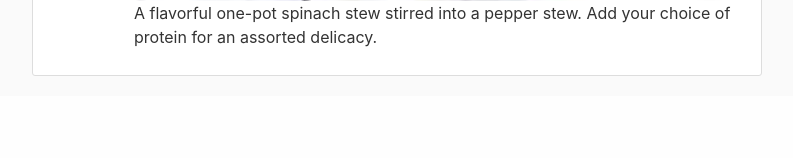
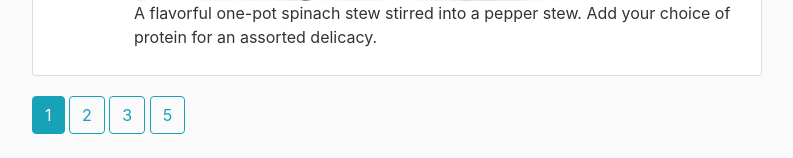
Before and after one commit to paschalugwu/Ambrosial, a Flask app: page / in a window 1280 px wide. Shown: the part 2024-2182 px from the top of the page, without its empty margins (53-846 px from the left). Before the commit the page ends 2100 px from the top, so only its background shows below. Run offline with Flask 3, Linux system fonts and the light colour scheme; data comes from the database, SQL or seed files in the repository; some libraries are stand-ins or nearby versions.

Commit message:
feat(templates): Update home.html for pagination
Modified home.html to accommodate pagination of posts.
Adjusted the rendering of posts to display them in batches with navigation links for easy browsing.
Ensured seamless integration with the updated routes for pagination.

```diff
--- a/09-Pagination/flask_ambrosial/templates/home.html
+++ b/09-Pagination/flask_ambrosial/templates/home.html
@@ -1,11 +1,11 @@
 {% extends "layout.html" %}
 {% block content %}
-    {% for post in posts %}
+    {% for post in posts.items %}
         <article class="media content-section">
             <img class="rounded-circle article-img" src="{{ url_for('static', filename='profile_pics/' + post.author.image_file) }}">
             <div class="media-body">
                 <div class="article-metadata">
-                    <a class="mr-2" href="#">{{ post.author.username }}</a>
+                    <a class="mr-2" href="{{ url_for('user_posts', username=post.author.username) }}">{{ post.author.username }}</a>
                     <small class="text-muted">{{ post.date_posted.strftime('%Y-%m-%d') }}</small>
                 </div>
                 <h2><a class="article-title" href="{{ url_for('post', post_id=post.id) }}">{{ post.title }}</a></h2>
@@ -19,4 +19,13 @@
             </div>
         </article>
     {% endfor %}
+    {% for page_num in posts.iter_pages(left_edge=1, right_edge=1, left_current=1, right_current=2) %}
+        {% if page_num %}
+            {% if posts.page == page_num %}
+                <a class="btn btn-info mb-4" href="{{ url_for('home', page=page_num) }}">{{ page_num }}</a>
+            {% else %}
+                <a class="btn btn-outline-info mb-4" href="{{ url_for('home', page=page_num) }}">{{ page_num }}</a>
+            {% endif %}
+        {% endif %}
+    {% endfor %}
 {% endblock content %}
```
